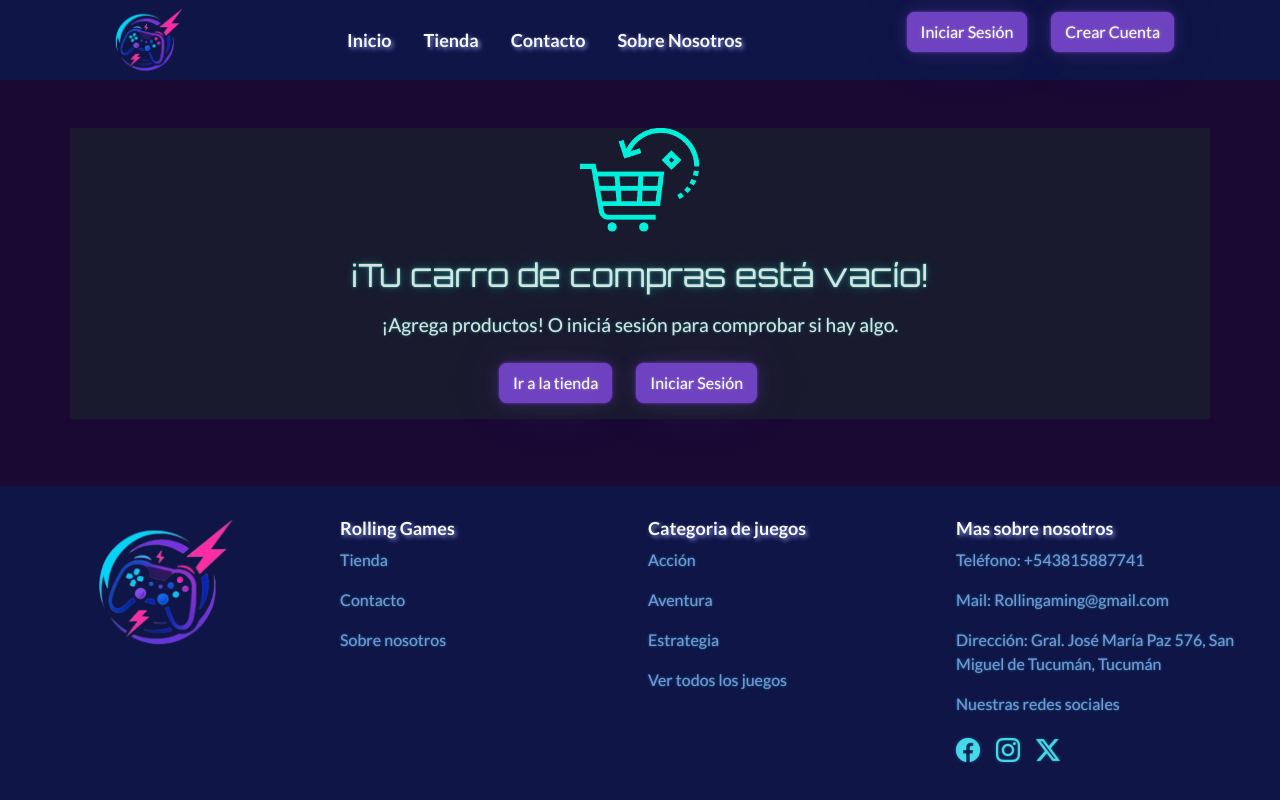
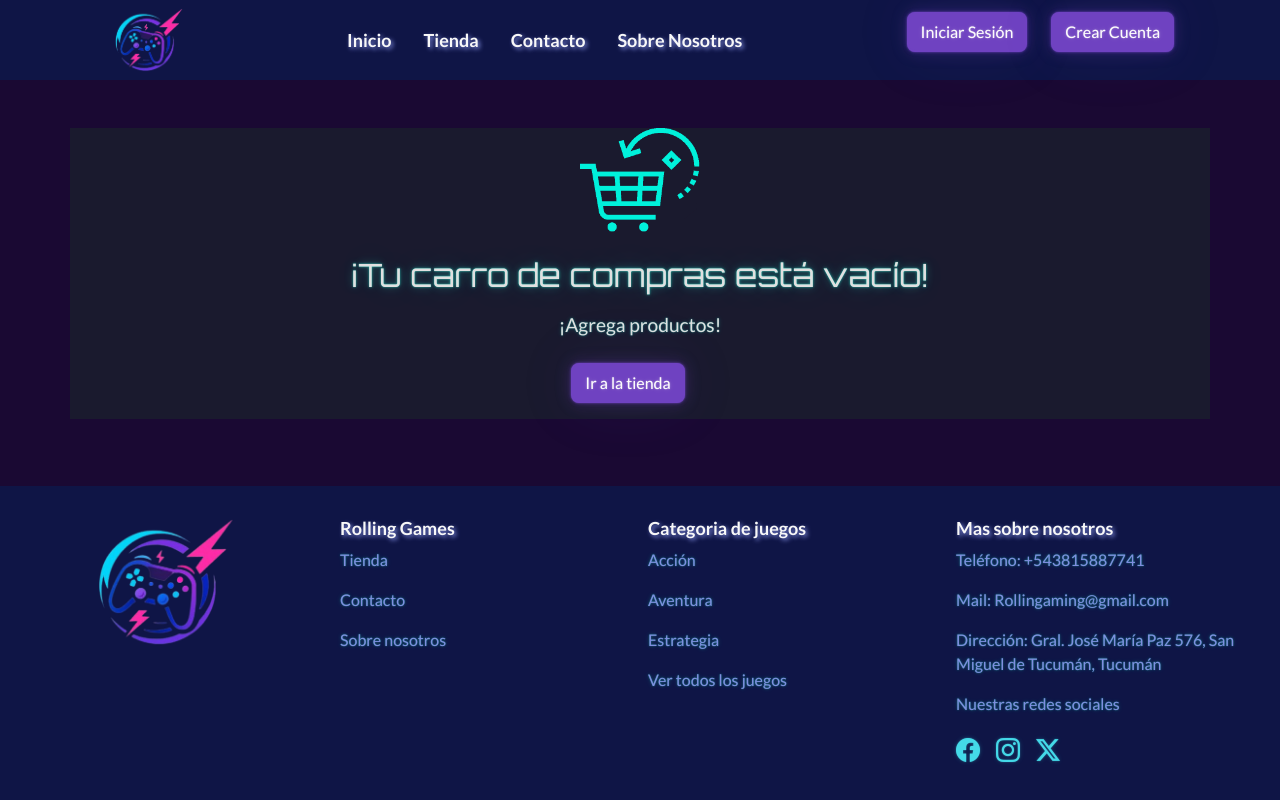
Before and after one commit to nachodev2/rollingGaming, a React (Vite) app: page /carro-compras in a window 1280 px wide. Built offline with nearby package versions, Linux system fonts and the light colour scheme.

Commit message:
Solucione estilos del carro de compras

```diff
--- a/src/components/pages/carro-compras/CarroCompras.jsx
+++ b/src/components/pages/carro-compras/CarroCompras.jsx
@@ -21,7 +21,7 @@ const CarroCompras = () => {
   const ivaIncluido = calcularTotal() - subtotalSinImpuestos;
 
   return (
-    <Container className="my-5">
+    <Container className="my-5 py-5">
       <Row>
 
         <Col xs={12} lg={8}>
--- a/src/components/pages/carro-compras/CarroComprasVacio.jsx
+++ b/src/components/pages/carro-compras/CarroComprasVacio.jsx
@@ -10,11 +10,10 @@ function CarroComprasVacio () {
             <Col>
                 <img src="/empty_cart.png" alt="Carro de Compras Vacío" id='cart-svg' className='mb-4 cart-svg' />
                 <h2 className="mb-3 text-center">¡Tu carro de compras está vacío!</h2>
-                <p className='mb-4'>¡Agrega productos! O iniciá sesión para comprobar si hay algo.</p>
+                <p className='mb-4'>¡Agrega productos!</p>
                 <Link to="/tienda">
                 <Button variant="primary" className='textLogin me-4 colorLoginCrear rounded-3 border-2 mb-3'>Ir a la tienda</Button>
                 </Link>
-                <Login></Login>
             </Col>
         </Row>
     </Container>
```
